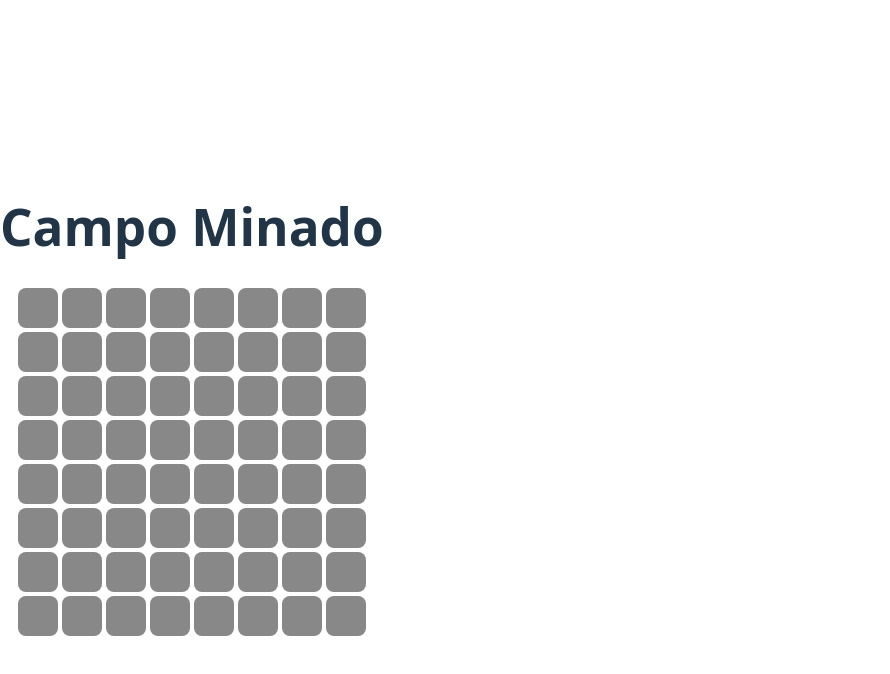
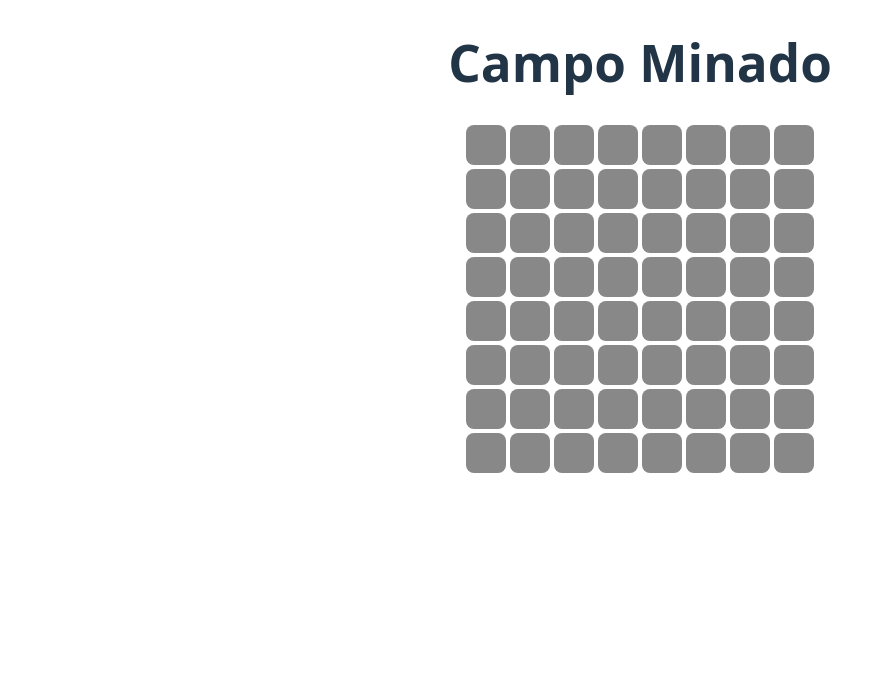
Before and after one commit to odebig/campominado_react2, a React (Vite) app: page / in a window 1280 px wide. Shown: the top 674 px of the page, without its empty margins (0-890 px from the left). Built offline with nearby package versions, Linux system fonts and the light colour scheme.

Commit message:
ajusta  estilização do body

```diff
--- a/src/index.css
+++ b/src/index.css
@@ -25,9 +25,8 @@ a:hover {
 body {
   margin: 0;
   display: flex;
-  place-items: center;
-  min-width: 320px;
-  min-height: 100vh;
+  justify-content: center;
+  align-items: center;
 }
 
 h1 {
```
